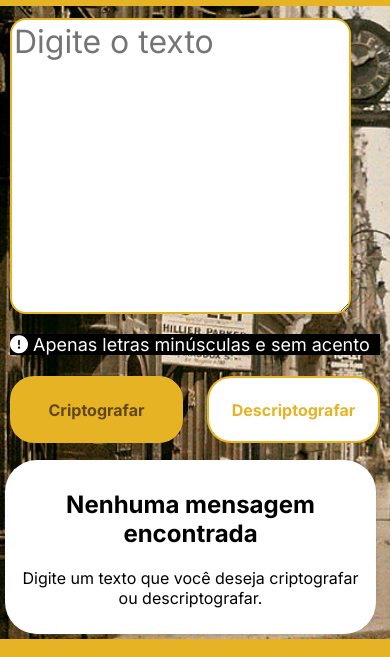
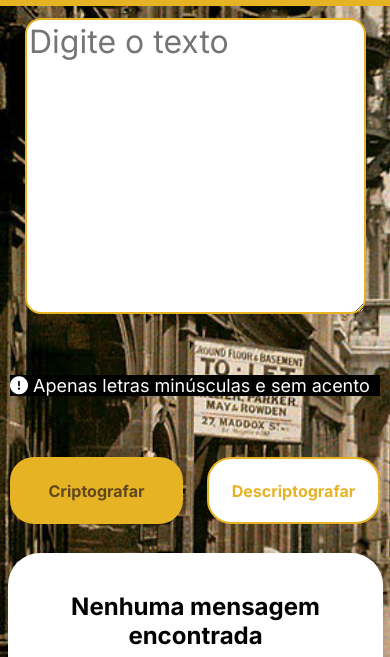
Before and after one commit to Kaue-C-Matos/challenge-ONE, a plain HTML site: page index.html in a window 390 px wide. Shown: the part 115-772 px from the top of the page. Drawn offline with Linux system fonts and the light colour scheme.

Commit message:
fix: mensagem, estilizacao

```diff
--- a/app.js
+++ b/app.js
@@ -44,7 +44,7 @@ function apresentarResultado(resultado) {
 
     mensagem.innerHTML = resultado;
     mensagem.style.fontSize = "24px";
-    mensagem.style.margin = "16px 16px 80% 0";
+    mensagem.style.wordWrap = "break-word";
 
     botaoCopiar.style.display = "block";
     botaoCopiar.style.color = "black"
--- a/style.css
+++ b/style.css
@@ -99,13 +99,14 @@ main {
     height: 100vh;
     width: 400px;
     border-radius: 32px;
-    padding: 10px;
+    padding: 12px;
     margin: 5px 0 5px 5px;
     box-shadow: 0px 0px 15px -12px black;
     display: flex;
     justify-content: space-between;
     align-items: center;
     text-align: center;
+    overflow: auto;
 }
 
 .subtitulo_mensagem{
@@ -115,6 +116,9 @@ main {
 
 .mensagem{
     font-size: 16px;
+    overflow: auto;
+    word-wrap: break-word;
+    max-width: 300px;
 }
 
 .copiar {
@@ -150,7 +154,8 @@ main {
 @media (max-width: 1200px){
     main{
         flex-direction: column;
-        height: 75vh;
+        height: 90vh;
+        box-sizing: content-box;
     }
 
     .digitar_texto{
@@ -160,6 +165,7 @@ main {
 
     .campo_digitacao{
         width: 90%;
+        margin-left: 15px;
     }
 
     .aviso_de_escrita{
@@ -167,13 +173,14 @@ main {
         background-color: black;
     }
 
-    .imagem{
-        display: none;
-    }
-
     .apresentar_resultado{
         height: 20vh;
         width: 90%;
+        margin: 0 8px 20px 8px;
+    }
+
+    .imagem{
+        display: none;
     }
 
     .rodape{
```
